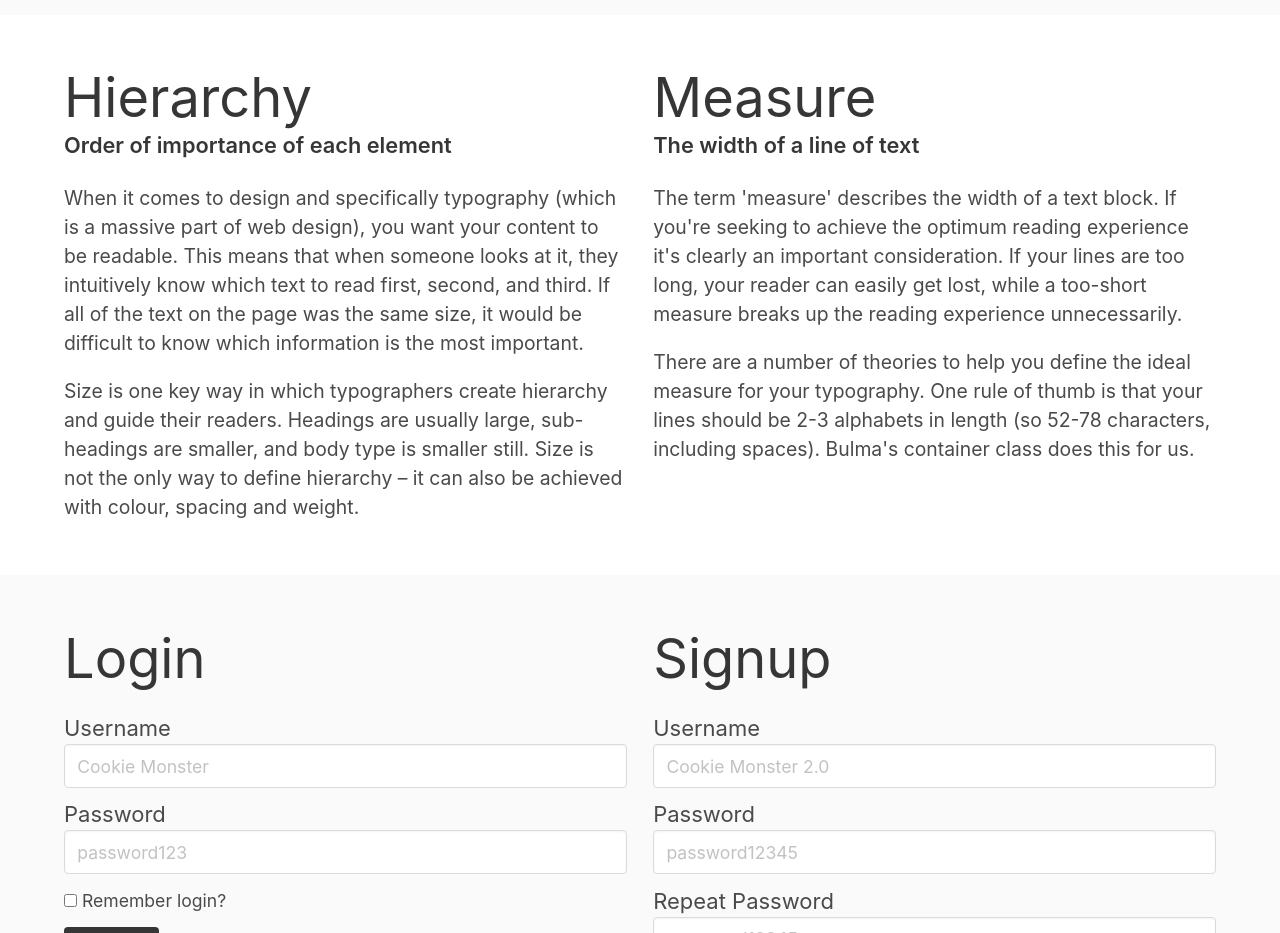
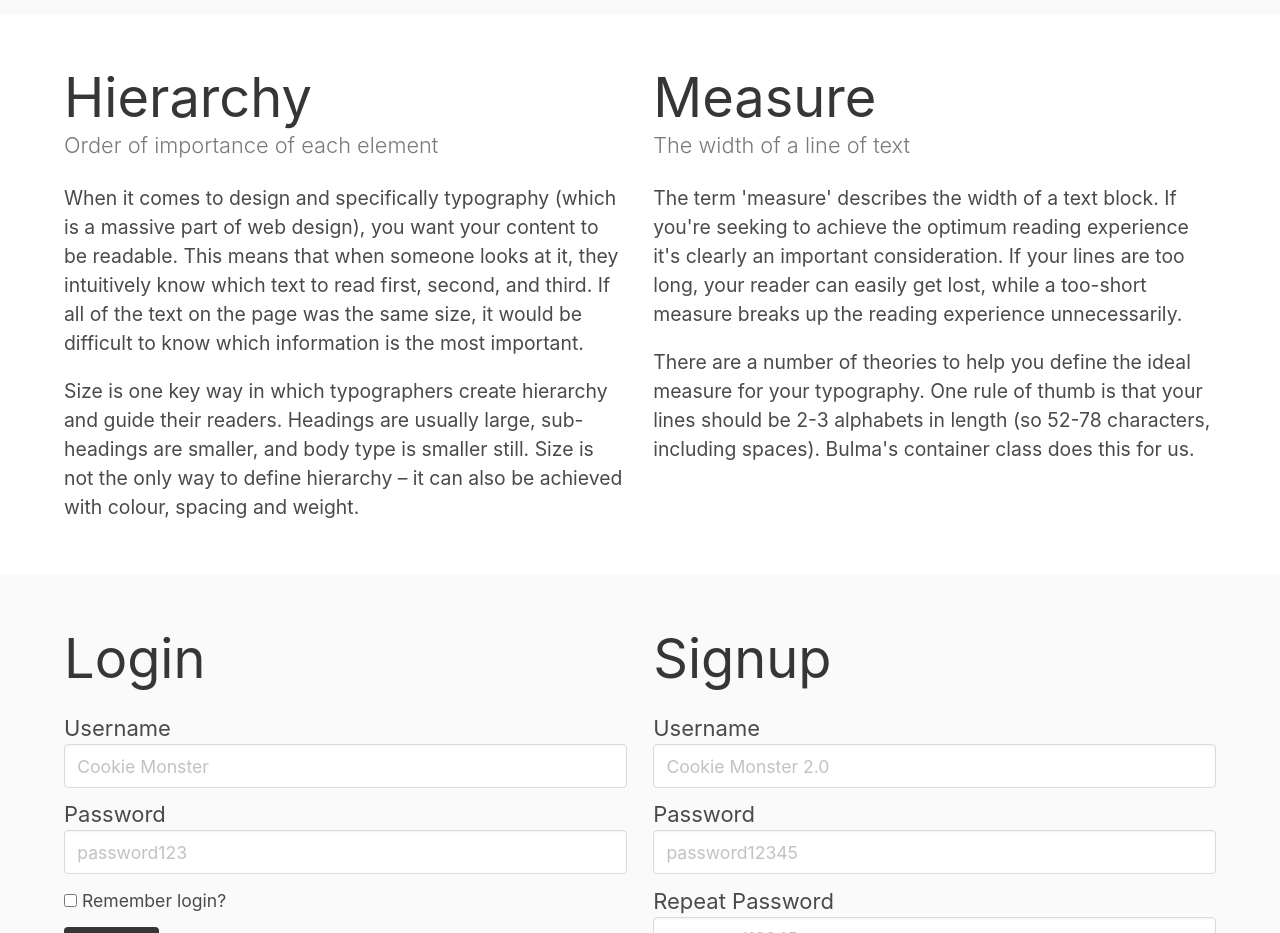
Before and after one commit to jdmar3-comp426/a02-nateturner, a website: page index.html in a window 1280 px wide. Shown: the part 3280-4213 px from the top of the page. Drawn offline with nearby package versions, Linux system fonts and the light colour scheme; a web font is replaced by a local one.

Commit message:
fourth try

```diff
--- a/index.html
+++ b/index.html
@@ -121,7 +121,7 @@
             <div class="columns">
                 <div class="column">
                     <h1 class="title has-text-weight-normal">Hierarchy</h1>
-                    <h5 class="subtitle">Order of importance of each element</h5>
+                    <h5 class="subtitle has-text-grey has-text-weight-light">Order of importance of each element</h5>
                     <p>
 		    	When it comes to design and specifically typography (which is a massive part of web design), you want your content to be readable.
 			This means that when someone looks at it, they intuitively know which text to read first, second, and third.
@@ -135,7 +135,7 @@
                 </div>
                 <div class="column">
                     <h1 class="title has-text-weight-normal">Measure</h1>
-                    <h5 class="subtitle">The width of a line of text</h5>
+                    <h5 class="subtitle has-text-grey has-text-weight-light">The width of a line of text</h5>
                     <p>
 		    	The term 'measure' describes the width of a text block.
 		    	If you're seeking to achieve the optimum reading experience it's clearly an important consideration.
```
